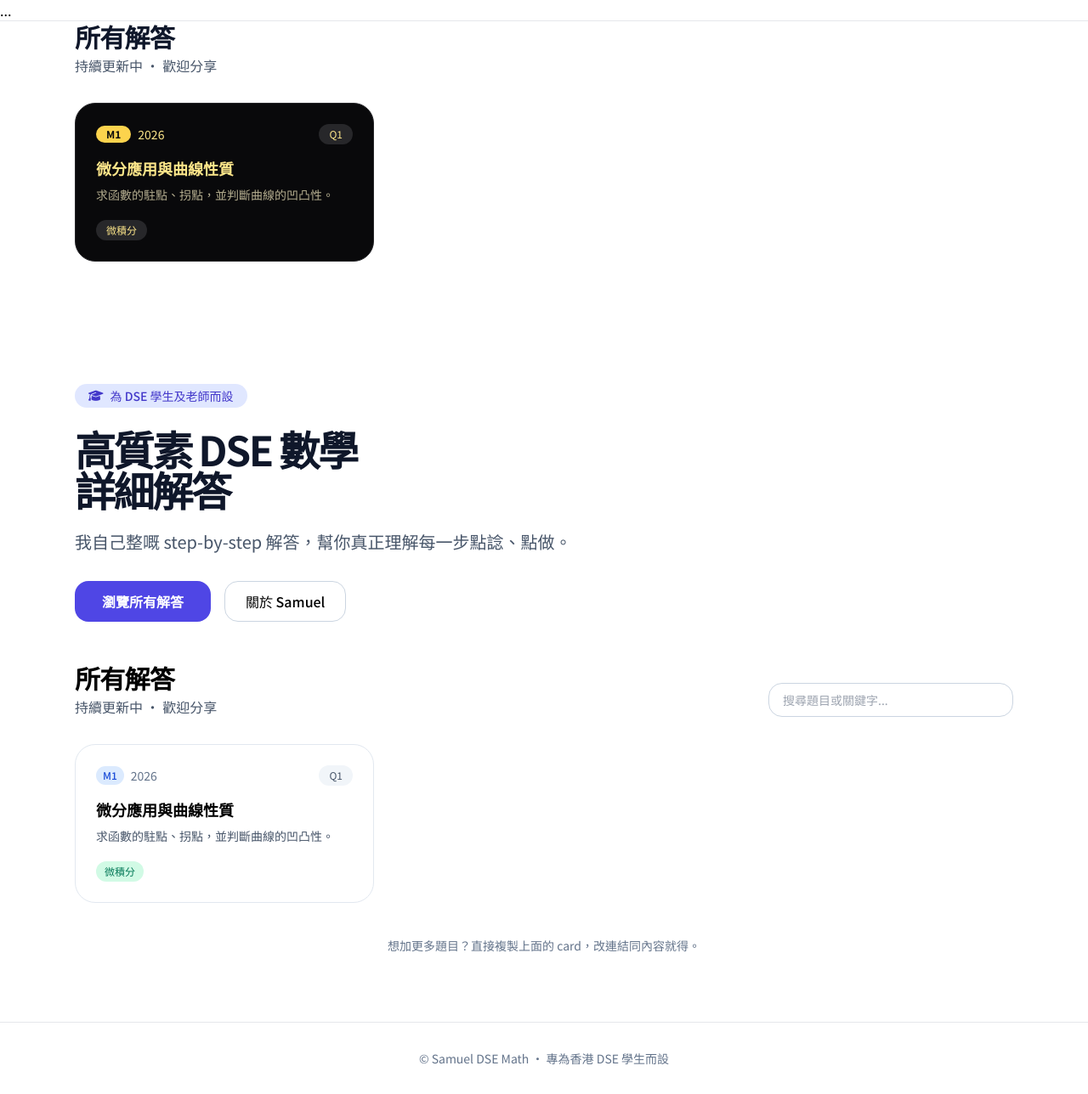
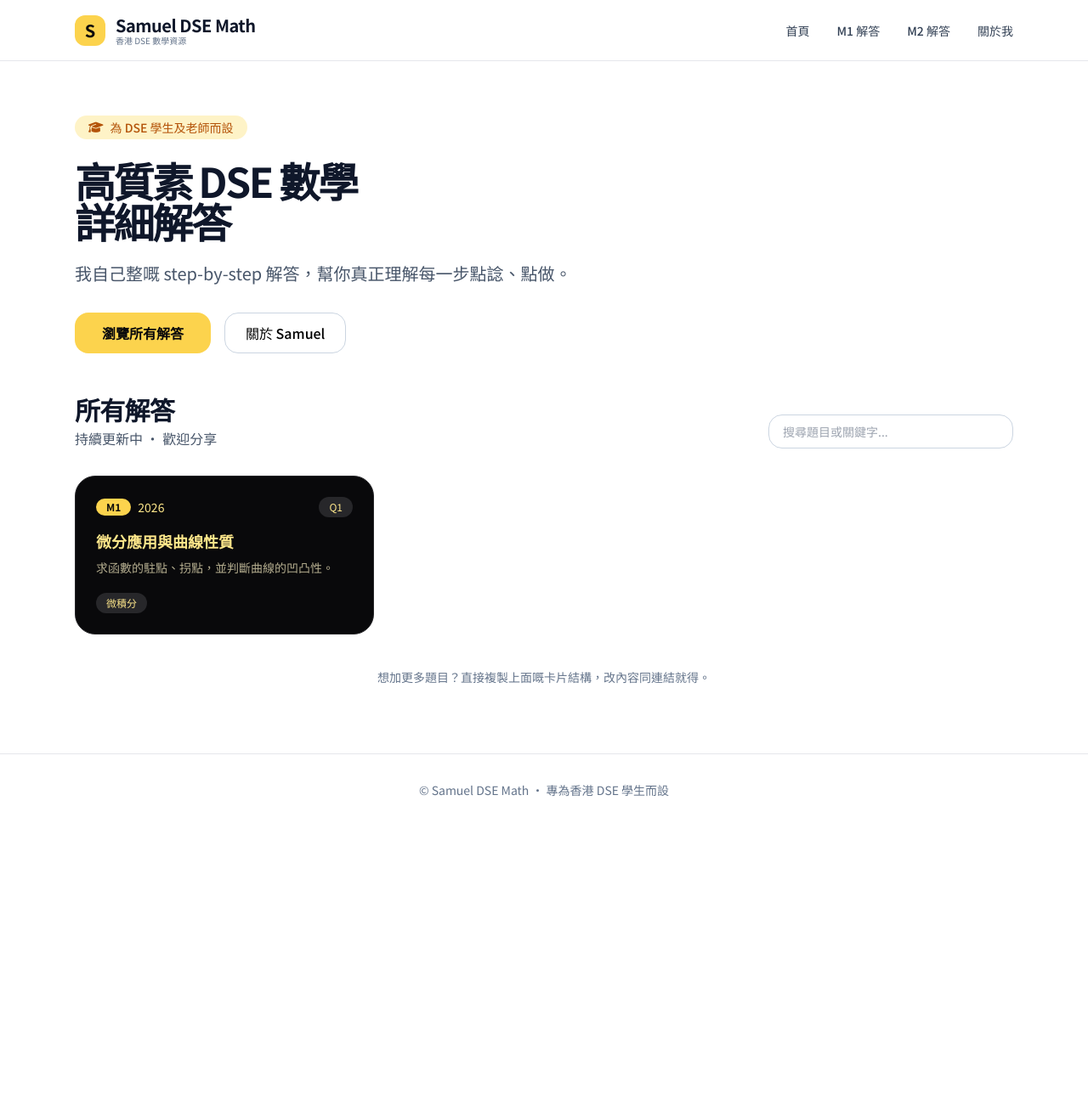
Before and after one commit to 42k47kjp28-blip/St.math-Dse-Solutions, a plain HTML site: page index.html in a window 1280 px wide. Shown: the whole page at 85% size. After the commit the page ends 972 px from the top, so only its background shows below. Drawn offline with nearby package versions, Linux system fonts and the light colour scheme.

Commit message:
Update index.html

```diff
--- a/index.html
+++ b/index.html
@@ -12,47 +12,83 @@
     body { font-family: 'Noto Sans TC', 'Inter', system-ui, sans-serif; }
 
     .solution-card {
-      transition: all 0.2s cubic-bezier(0.4, 0, 0.2, 1);
+      transition: all 0.2s cubic-bezier(0.4, 0.0, 0.2, 1);
     }
     .solution-card:hover {
       transform: translateY(-4px);
       box-shadow: 0 20px 25px -5px rgb(0 0 0 / 0.1), 0 8px 10px -6px rgb(0 0 0 / 0.1);
     }
-
-    .math-badge {
-      font-size: 0.75rem;
-      padding: 0.125rem 0.5rem;
-      border-radius: 9999px;
-    }
   </style>
 </head>
-<body class="bg-white">   <!-- ← 改做白色背景 -->
+<body class="bg-white">
 
-  <!-- Nav 保持原本或微調 -->
+  <!-- Nav -->
   <nav class="bg-white border-b sticky top-0 z-50">
-    ...
+    <div class="max-w-6xl mx-auto px-6 py-4 flex items-center justify-between">
+      <div class="flex items-center gap-x-3">
+        <div class="w-9 h-9 bg-amber-300 rounded-xl flex items-center justify-center">
+          <span class="text-zinc-950 font-bold text-xl">S</span>
+        </div>
+        <div>
+          <div class="font-bold text-xl tracking-tight text-slate-900">Samuel DSE Math</div>
+          <div class="text-[10px] text-slate-500 -mt-1">香港 DSE 數學資源</div>
+        </div>
+      </div>
+
+      <div class="flex items-center gap-x-8 text-sm">
+        <a href="index.html" class="font-medium text-slate-700 hover:text-amber-600">首頁</a>
+        <a href="#" class="font-medium text-slate-700 hover:text-amber-600">M1 解答</a>
+        <a href="#" class="font-medium text-slate-700 hover:text-amber-600">M2 解答</a>
+        <a href="#" class="font-medium text-slate-700 hover:text-amber-600">關於我</a>
+      </div>
+    </div>
   </nav>
 
-  <!-- Hero 區保持白底 -->
+  <!-- Hero -->
+  <div class="max-w-6xl mx-auto px-6 pt-16 pb-12">
+    <div class="max-w-2xl">
+      <div class="inline-flex items-center gap-x-2 bg-amber-100 text-amber-700 px-4 py-1 rounded-full text-sm font-medium mb-6">
+        <i class="fa-solid fa-graduation-cap"></i>
+        <span>為 DSE 學生及老師而設</span>
+      </div>
 
-  <!-- 卡片區重點修改 -->
-  <div class="max-w-6xl mx-auto px-6 pb-20">
+      <h1 class="text-5xl font-bold tracking-tighter text-slate-900 leading-none">高質素 DSE 數學<br>詳細解答</h1>
+      <p class="mt-6 text-xl text-slate-600">我自己整嘅 step-by-step 解答，幫你真正理解每一步點諗、點做。</p>
+
+      <div class="flex items-center gap-x-4 mt-8">
+        <a href="#solutions"
+           class="inline-flex items-center justify-center bg-amber-300 hover:bg-amber-400 transition-colors text-zinc-950 font-semibold px-8 h-12 rounded-2xl text-base">
+          瀏覽所有解答
+        </a>
+        <a href="#" class="inline-flex items-center justify-center border border-slate-300 hover:bg-slate-50 transition-colors font-medium px-6 h-12 rounded-2xl text-base">
+          關於 Samuel
+        </a>
+      </div>
+    </div>
+  </div>
+
+  <!-- Solutions Section -->
+  <div id="solutions" class="max-w-6xl mx-auto px-6 pb-20">
     <div class="flex items-end justify-between mb-8">
       <div>
         <h2 class="text-3xl font-bold tracking-tight text-slate-900">所有解答</h2>
         <p class="text-slate-600 mt-1">持續更新中 • 歡迎分享</p>
       </div>
+
+      <div class="hidden md:block">
+        <input type="text" id="searchInput" placeholder="搜尋題目或關鍵字..."
+               class="w-72 border border-slate-300 focus:border-amber-400 transition-colors px-4 h-10 rounded-2xl text-sm outline-none">
+      </div>
     </div>
 
+    <!-- 黑色卡片 + 淺金色字體 -->
     <div class="grid grid-cols-1 md:grid-cols-2 lg:grid-cols-3 gap-6" id="solutionsGrid">
 
-      <!-- 黑色卡片 + 淺金色字體 -->
-      <a href="solution-template.html"
-         class="solution-card group block bg-zinc-950 hover:bg-black border border-zinc-800 rounded-3xl p-6 transition-all">
-
+      <!-- 範例卡片 1 -->
+      <a href="solution-template.html" class="solution-card group block bg-zinc-950 hover:bg-black border border-zinc-800 rounded-3xl p-6">
         <div class="flex items-center justify-between mb-4">
           <div class="flex items-center gap-x-2">
-            <span class="math-badge bg-amber-300 text-zinc-950 font-semibold px-3 py-0.5 rounded-full text-xs">M1</span>
+            <span class="px-3 py-0.5 text-xs font-semibold bg-amber-300 text-zinc-950 rounded-full">M1</span>
             <span class="text-sm text-amber-200">2026</span>
           </div>
           <span class="text-xs px-3 py-1 bg-zinc-800 text-amber-200 rounded-full">Q1</span>
@@ -70,76 +106,11 @@
         </div>
       </a>
 
-      <!-- 你之後加新題目時，複製上面呢個卡片結構就得 -->
-
-    </div>
-  </div>
-  </nav>
-
-  <!-- Hero -->
-  <div class="max-w-6xl mx-auto px-6 pt-16 pb-12">
-    <div class="max-w-2xl">
-      <div class="inline-flex items-center gap-x-2 bg-indigo-100 text-indigo-700 px-4 py-1 rounded-full text-sm font-medium mb-6">
-        <i class="fa-solid fa-graduation-cap"></i>
-        <span>為 DSE 學生及老師而設</span>
-      </div>
-
-      <h1 class="text-5xl font-bold tracking-tighter text-slate-900 leading-none">高質素 DSE 數學<br>詳細解答</h1>
-      <p class="mt-6 text-xl text-slate-600">我自己整嘅 step-by-step 解答，幫你真正理解每一步點諗、點做。</p>
-
-      <div class="flex items-center gap-x-4 mt-8">
-        <a href="#solutions"
-           class="inline-flex items-center justify-center bg-indigo-600 hover:bg-indigo-700 transition-colors text-white font-semibold px-8 h-12 rounded-2xl text-base">
-          瀏覽所有解答
-        </a>
-        <a href="#" class="inline-flex items-center justify-center border border-slate-300 hover:bg-white transition-colors font-medium px-6 h-12 rounded-2xl text-base">
-          關於 Samuel
-        </a>
-      </div>
-    </div>
-  </div>
-
-  <!-- Solutions Section -->
-  <div id="solutions" class="max-w-6xl mx-auto px-6 pb-20">
-    <div class="flex items-end justify-between mb-8">
-      <div>
-        <h2 class="text-3xl font-bold tracking-tight">所有解答</h2>
-        <p class="text-slate-600 mt-1">持續更新中 • 歡迎分享</p>
-      </div>
-
-      <!-- 之後可以加搜尋 -->
-      <div class="hidden md:block">
-        <input type="text" id="searchInput" placeholder="搜尋題目或關鍵字..."
-               class="w-72 border border-slate-300 focus:border-indigo-400 transition-colors px-4 h-10 rounded-2xl text-sm outline-none">
-      </div>
-    </div>
-
-    <!-- Solution Cards Grid -->
-    <div class="grid grid-cols-1 md:grid-cols-2 lg:grid-cols-3 gap-6" id="solutionsGrid">
-
-      <!-- Example Card 1 -->
-      <a href="solution-template.html" class="solution-card group block bg-white border border-slate-200 rounded-3xl p-6 hover:border-indigo-200">
-        <div class="flex items-center justify-between mb-4">
-          <div class="flex items-center gap-x-2">
-            <span class="math-badge bg-blue-100 text-blue-700 font-medium">M1</span>
-            <span class="text-sm text-slate-500">2026</span>
-          </div>
-          <span class="text-xs px-3 py-1 bg-slate-100 text-slate-600 rounded-full">Q1</span>
-        </div>
-
-        <h3 class="font-semibold text-lg leading-snug group-hover:text-indigo-600 transition-colors">微分應用與曲線性質</h3>
-        <p class="text-sm text-slate-600 mt-2 line-clamp-2">求函數的駐點、拐點，並判斷曲線的凹凸性。</p>
-
-        <div class="mt-5 flex items-center gap-x-2">
-          <span class="text-xs px-2.5 py-1 bg-emerald-100 text-emerald-700 rounded-full">微積分</span>
-        </div>
-      </a>
-
-      <!-- 你之後可以複製呢個 card 結構，加更多題目 -->
+      <!-- 你之後可以複製上面呢個卡片，加更多題目 -->
 
     </div>
 
-    <p class="text-center text-sm text-slate-500 mt-10">想加更多題目？直接複製上面的 card，改連結同內容就得。</p>
+    <p class="text-center text-sm text-slate-500 mt-10">想加更多題目？直接複製上面嘅卡片結構，改內容同連結就得。</p>
   </div>
 
   <footer class="border-t bg-white py-8">
@@ -149,7 +120,7 @@
   </footer>
 
   <script>
-    // 簡單搜尋功能（之後可以加強）
+    // 搜尋功能
     const searchInput = document.getElementById('searchInput');
     if (searchInput) {
       searchInput.addEventListener('input', function() {
```
